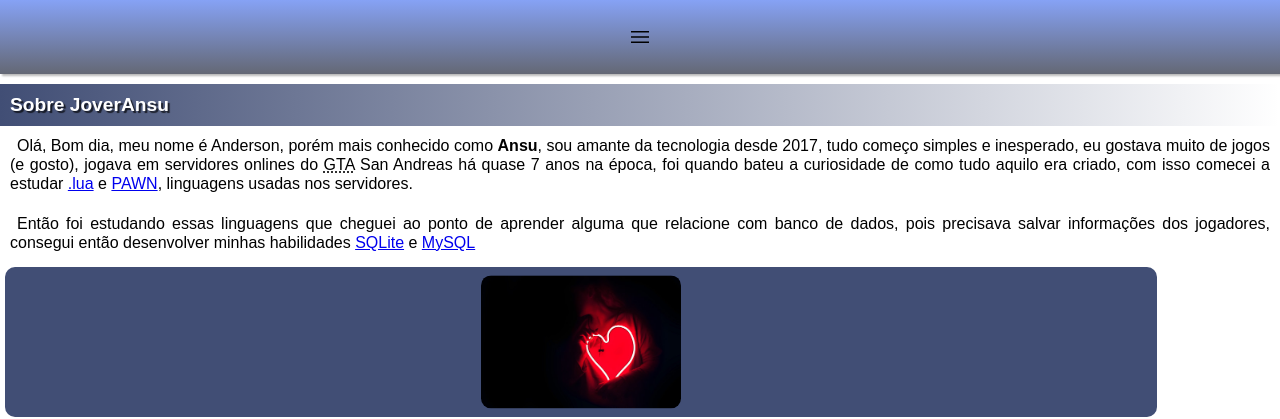
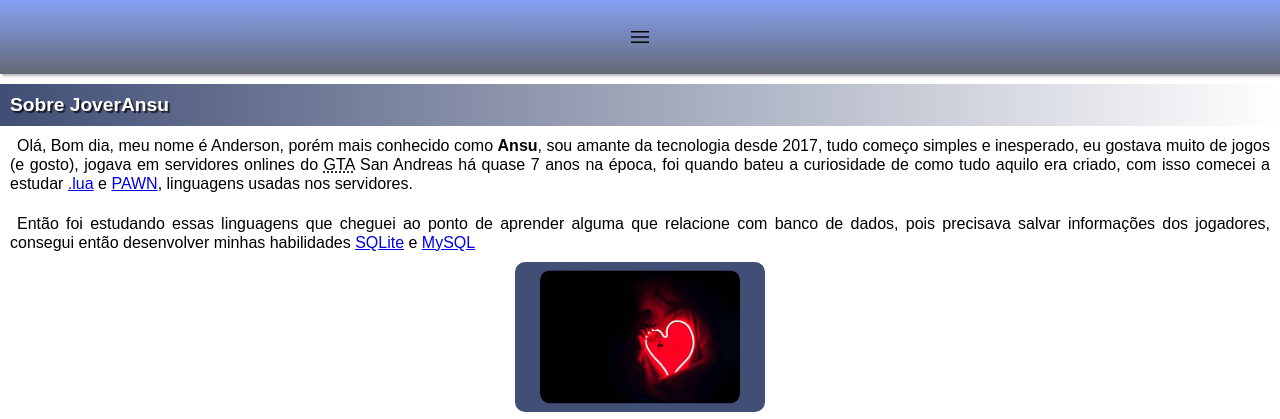
Before and after one commit to joveransu/portfolio, a plain HTML site: page index.html in a window 1280 px wide. Shown: the top 419 px of the page. Drawn offline with nearby package versions, Linux system fonts and the light colour scheme.

Commit message:
Update style.css

```diff
--- a/css/style.css
+++ b/css/style.css
@@ -112,10 +112,10 @@ p {
 div#image-bg {
     background-color: var(--cor0);
     position: relative;
-    width: 90vw;
+    width: 250px;
     height: 150px;
     border-radius: 10px;
-    margin: 5px;
+    margin: auto;
 }
 
 img#heart-neon {
```
